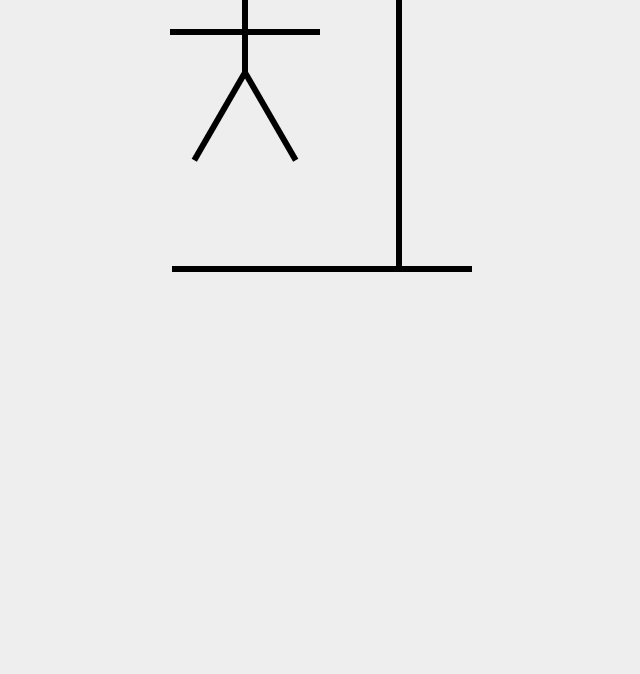
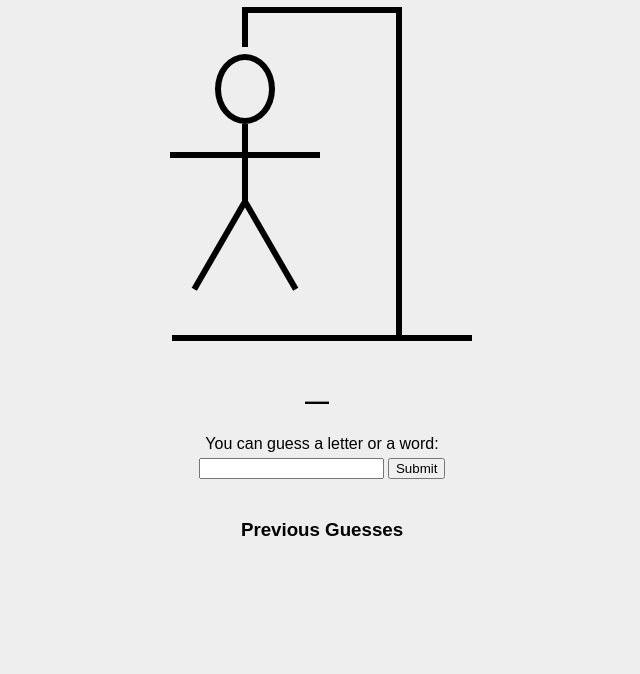
Before and after one commit to agoodson582/hangman, a plain HTML site: page index.html in a window 1280 px wide. Shown: the part 126-800 px from the top of the page, without its empty margins (318-958 px from the left). Drawn offline with Linux system fonts and the light colour scheme.

Commit message:
Completed initial UI for the game

```diff
--- a/index.html
+++ b/index.html
@@ -17,6 +17,7 @@
     <!-- <link rel="manifest" href="my.webmanifest"> -->
 </head>
 <body>
+    <h1>Hangman</h1>
     <div class="hangman">
         <div class="shape top"></div>
         <div class="shape stem"></div>
@@ -31,6 +32,20 @@
             <div class="shape right-leg"></div>
         </div>
     </div>
+    <div class="panel">
+        <h2 class="selected-word">&mdash;</h2>
+        <div class="guess-prompt">
+            <label for="guess-textbox">You can guess a letter or a word:</label>
+            <input type="text" name="guess-textbox" id="guess-textbox">
+            <button type="button" name="submit">Submit</button>
+        </div>
+        <div class="guess-history">
+            <h3>Previous Guesses</h3>
+            <p class="guess-list">
+                <ul></ul>
+            </p>
+        </div>
+    </div>
     <script src="script.js"></script>
 </body>
 </html>
--- a/styles.css
+++ b/styles.css
@@ -5,23 +5,42 @@
 }
 
 body {
+    font-family: Arial, Helvetica, sans-serif;
+    text-align: center;
     background-color: var(--primary-background-color);
-    margin: 0;
+    margin: 15px 0;
 }
 
 *, *::before, *::after {
     box-sizing: border-box;
 }
 
+body > * {
+    margin-inline: auto;
+}
+
 .hangman {
     position: relative;
     width: 400px;
-    height: 400px;
-    margin: 10px auto;
+    height: 340px;
+    margin-block: 75px 40px;
 }
 
 .hangman > * {
     position: absolute;
+}
+
+label {
+    display: block;
+    margin-bottom: 5px;
+}
+
+.selected-word {
+    letter-spacing: 10px;
+}
+
+.guess-prompt {
+    margin-bottom: 40px;
 }
 
 .shape {
@@ -36,9 +55,10 @@ body {
     transform: translateX(-50%);
 }
 
+
 .stem {
     width: 10px;
-    height: 350px;
+    height: 300px;
     border-block: none;
     border-left: none;
     right: 30%;
@@ -52,14 +72,14 @@ body {
     border-bottom: none;
     left: 50%;
     transform: translateX(-50%);
-    bottom: 1.9%;
+    bottom: 0.6%;
 }
 
 .pieces {
     width: 150px;
-    height: 300px;
+    height: 250px;
     left: 12%;
-    top: 10%;
+    top: 13%;
 }
 
 .pieces > * {
@@ -80,14 +100,14 @@ body {
     height: 80px;
     border-block: none;
     border-right: none;
-    top: 24%;
+    top: 29%;
     left: 48%;
 }
 
 .left-arm {
     width: 72px;
     height: 10px;
-    top: 35%;
+    top: 40%;
     border-inline: none;
     border-bottom: none;
 }
@@ -95,7 +115,7 @@ body {
 .right-arm {
     width: 72px;
     height: 10px;
-    top: 35%;
+    top: 40%;
     right: 0;
     border-inline: none;
     border-bottom: none;
@@ -104,7 +124,7 @@ body {
 .left-leg {
     width: 100px;
     height: 10px;
-    top: 63%;
+    top: 76%;
     left: 0.5%;
     transform: rotate(-60deg);
     border-inline: none;
@@ -114,7 +134,7 @@ body {
 .right-leg {
     width: 100px;
     height: 10px;
-    top: 63%;
+    top: 76%;
     left: 32.5%;
     transform: rotate(60deg);
     border-inline: none;
```
